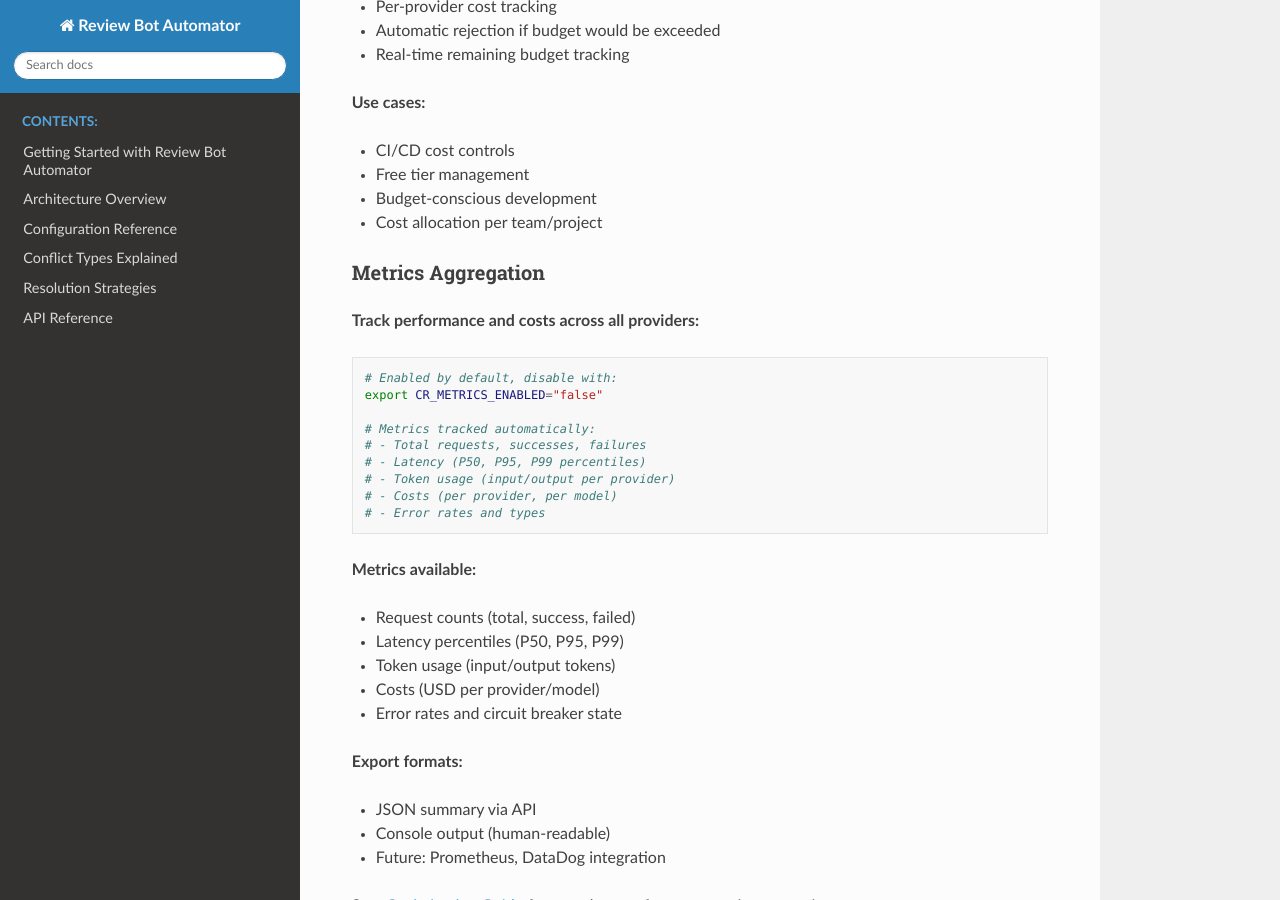
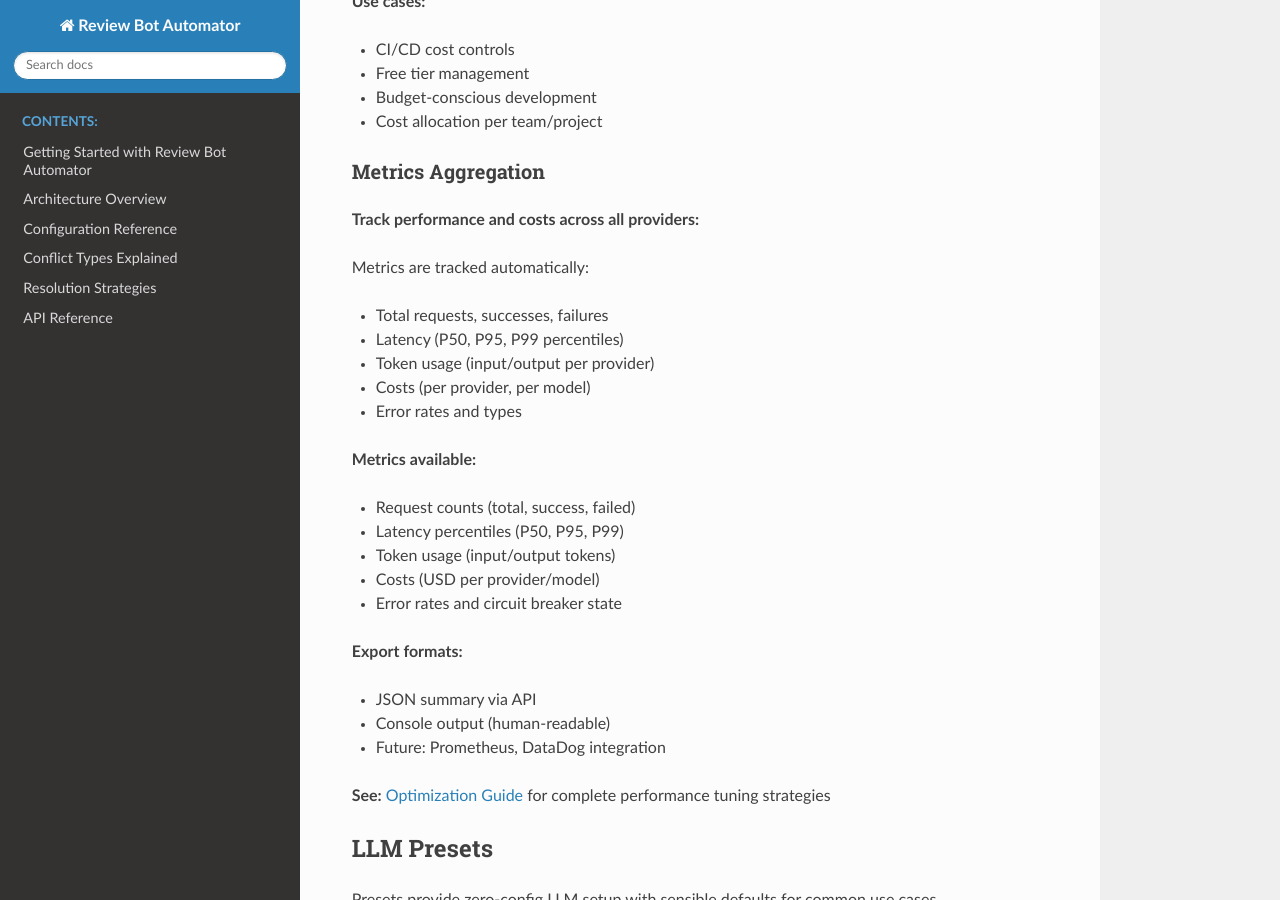
Before and after one commit to VirtualAgentics/coderabbit-conflict-resolver, a Sphinx documentation site: the page built from docs/llm-configuration.md, in a window 1280 px wide and 900 px high, scrolled down 6028 px. Built offline with Sphinx 7.4.7 and the Read the Docs theme 3.1.0, drawn with Linux system fonts in a browser that asks for light colours; pages that are not in the unit, such as notebooks, are missing from menus; some of the changed text lies outside the part shown.

Commit message:
refactor: address CodeRabbit Round 8 issues (10 fixes)
Test improvements:
- Parametrize duplicate invalid max_workers tests in test_parallel_parser.py
- Extract create_mock_provider() to shared test_utils.py module
- Fix Gitleaks false positive: rename "computed_key_123" to "test_cache_key_123"

Code quality:
- Add ParsingStatistics TypedDict for statistics property return type

Documentation fixes:
- Remove non-existent cache_max_size and cache_ttl fields from docs
- Clarify "Testing and development workflows" phrase in optimization-guide.md
- Fix inconsistent cost_budget config shape (moved to resilience section)
- Remove non-existent CR_CIRCUIT_BREAKER_* and CR_METRICS_ENABLED env vars
- Update prompt caching examples to use optimization.cache structure
- Add warning for unimplemented Phase 5 configuration structure

🤖 Generated with [Claude Code](https://claude.com/claude-code)

Co-Authored-By: Claude <noreply@anthropic.com>

````diff
--- a/docs/llm-configuration.md
+++ b/docs/llm-configuration.md
@@ -225,11 +224,6 @@ cache_ttl = 7200  # 2 hours
 **Prevent cascading failures with automatic provider recovery:**
 
 ```bash
-# Environment variables
-export CR_CIRCUIT_BREAKER_ENABLED="true"
-export CR_CIRCUIT_BREAKER_FAILURE_THRESHOLD="5"
-export CR_CIRCUIT_BREAKER_RECOVERY_TIMEOUT="60"
-
 # Configuration file (see YAML/TOML examples above)
 ```
 
@@ -284,17 +278,13 @@ cost_budget = 10.0  # USD
 
 **Track performance and costs across all providers:**
 
-```bash
-# Enabled by default, disable with:
-export CR_METRICS_ENABLED="false"
+Metrics are tracked automatically:
 
-# Metrics tracked automatically:
-# - Total requests, successes, failures
-# - Latency (P50, P95, P99 percentiles)
-# - Token usage (input/output per provider)
-# - Costs (per provider, per model)
-# - Error rates and types
-```
+* Total requests, successes, failures
+* Latency (P50, P95, P99 percentiles)
+* Token usage (input/output per provider)
+* Costs (per provider, per model)
+* Error rates and types
 
 **Metrics available:**
 
@@ -867,6 +857,8 @@ llm:
   preset: openai-api-mini
   model: gpt-4  # Override preset model
   max_tokens: 4000  # Override preset max tokens
+
+resilience:
   cost_budget: 10.0  # From env var or set here
 
 pr-resolve apply 123 --llm-preset openai-api-mini --config config.yaml
````
Also changed, not shown: other parts of docs/llm-configuration.md (+8 -9 lines), docs/optimization-guide.md (+2 -11 lines), 5 other files.
